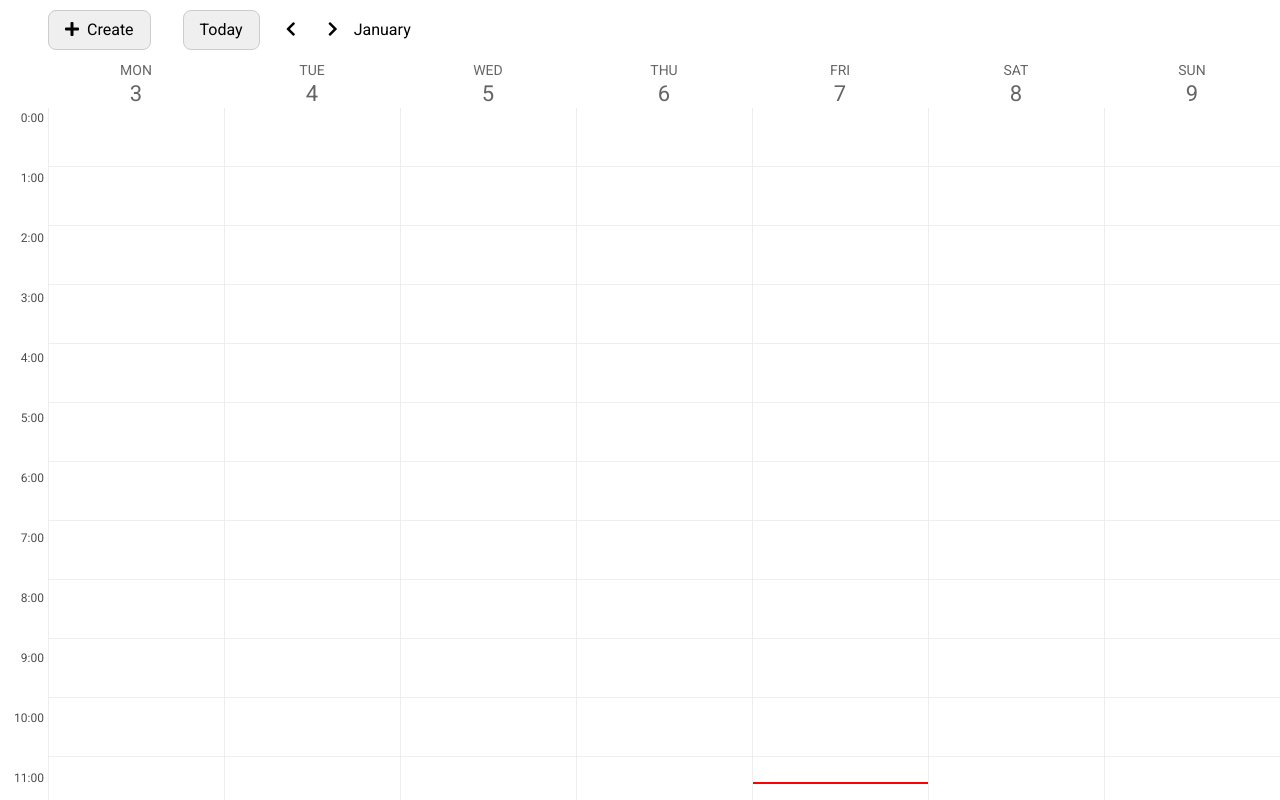
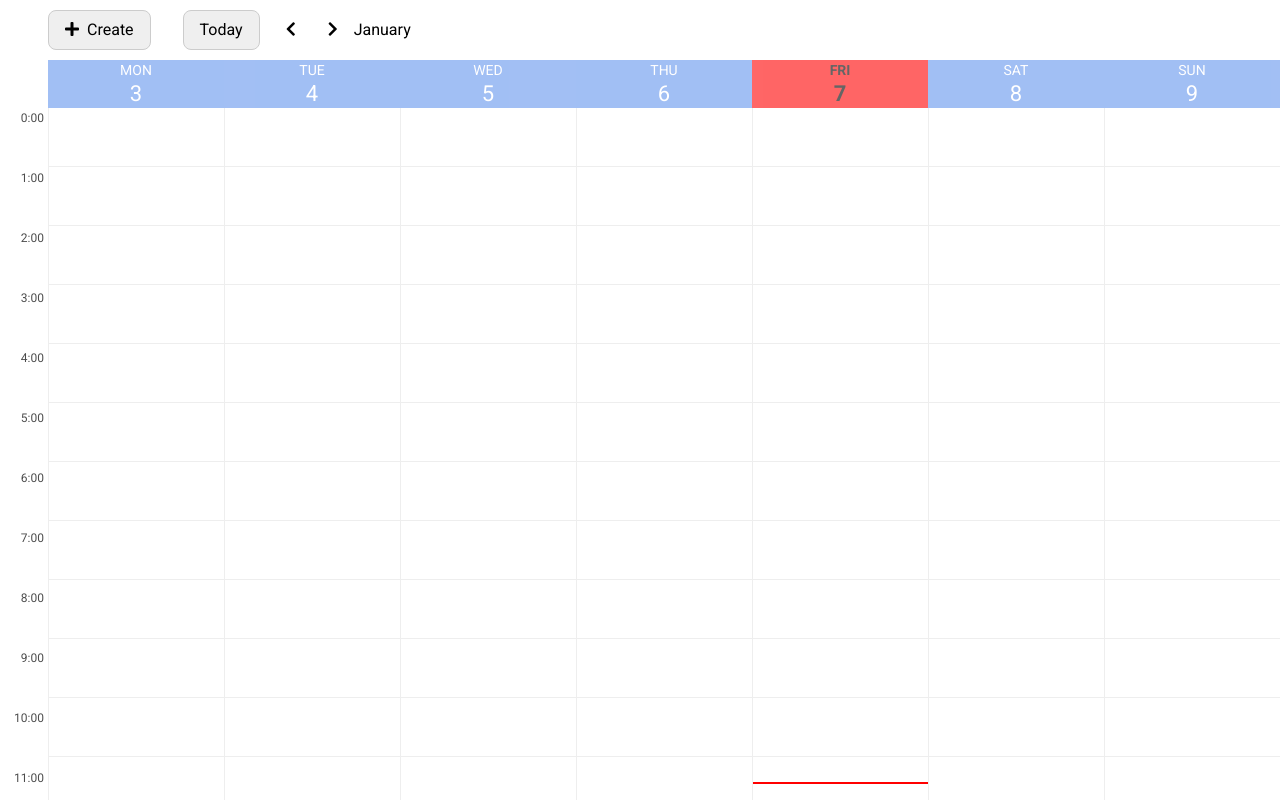
Before and after one commit to arybary/gromcalendar, a React app: page / in a window 1280 px wide. Built offline with nearby package versions, Linux system fonts and the light colour scheme; no server answers.

Commit message:
calendar

```diff
--- a/src/components/calendar/Calendar.jsx
+++ b/src/components/calendar/Calendar.jsx
@@ -6,7 +6,6 @@ import "./calendar.scss";
 import PropTypes from "prop-types";
 
 const Calendar = ({ weekDates, events, onDelete, onCreate }) => {
-
   return (
     <section className="calendar">
       <Navigation weekDates={weekDates} />
--- a/src/components/event/Event.jsx
+++ b/src/components/event/Event.jsx
@@ -21,19 +21,21 @@ const Event = ({
 
   return (
     <>
-      {id ===0 ? (
+      {id === 0 ? (
         <div style={eventStyle} className="red-line"></div>
       ) : (
         <div
           style={eventStyle}
           className="event"
           onClick={() => {
-            setVisibility(!visibility);
+            trueDelete
+              ? setVisibility(!visibility)
+              : alert("Нельзя удалять событие раньше чем за 15 мин до начала");
           }}
         >
           <div className="event__title">{title}</div>
           <div className="event__time">{time}</div>
-          {visibility && trueDelete ? (
+          {visibility ? (
             <button
               className="delete-event-btn "
               onClick={() => {
--- a/src/components/event/event.scss
+++ b/src/components/event/event.scss
@@ -24,4 +24,5 @@
 .delete-event-btn {
   cursor: pointer;
   border: none;
+  z-index: 0;
 }
--- a/src/components/modal/Modal.jsx
+++ b/src/components/modal/Modal.jsx
@@ -39,6 +39,11 @@ const Modal = ({
     events === []
       ? true
       : events.every((el) => {
+          console.log(
+            Date.parse(newTask.dateTo)<
+            Date.parse(el.dateFrom), Date.parse(newTask.dateFrom)>
+            Date.parse(el.dateTo)
+          );
           return (
             Date.parse(newTask.dateTo) < Date.parse(el.dateFrom) ||
             Date.parse(newTask.dateFrom) > Date.parse(el.dateTo)
@@ -47,11 +52,29 @@ const Modal = ({
   const trueIntervalTask =
     intervalTask > 0 && intervalTask < 6 && originalTime && title !== "";
 
+  const dataError = () => {
+    const errorOriginal = !originalTime
+      ? "Два события не могут пересекаться по времени "
+      : "";
+    const errorOneDay =
+      intervalTask > 0
+        ? ""
+        : "Событие должно начаться и закончиться в пределах одного дня ";
+    const errorMaxInterval =
+      intervalTask > 0 ? "" : "Одно событие не может быть дольше 6 часов ";
+    const notTitle = title !== "" ? "" : "Заполни заголовок ";
+    return alert(notTitle + errorOriginal + errorOneDay + errorMaxInterval);
+  };
+
   const createNewTask = (task) => {
+    const time =
+      Date.parse(newTask.dateTo) < Date.parse(new Date())
+        ? alert("создаеться завершенное событие")
+        : null;
     onCreate(task);
     onClose(false);
   };
-
+  console.log(task);
   return (
     <div className="modal overlay">
       <div className="modal__content">
@@ -108,11 +131,7 @@ const Modal = ({
               onClick={(e) => {
                 e.preventDefault();
 
-                trueIntervalTask
-                  ? createNewTask(task)
-                  : alert(
-                      "DATA error:not an empty title, interval maximum 6 hours, original interval"
-                    );
+                trueIntervalTask ? createNewTask(task) : dataError();
               }}
             >
               Create
--- a/src/components/navigation/Navigation.jsx
+++ b/src/components/navigation/Navigation.jsx
@@ -1,16 +1,30 @@
 import React from "react";
 import PropTypes from "prop-types";
 import { days } from "../../utils/dateUtils.js";
+import moment from "moment";
 
 const Navigation = ({ weekDates }) => {
   return (
     <header className="calendar__header">
-      {weekDates.map((dayDate, index) => (
-        <div key={index} className="calendar__day-label day-label">
-          <span className="day-label__day-name">{days[dayDate.getDay()]}</span>
-          <span className="day-label__day-number">{dayDate.getDate()}</span>
-        </div>
-      ))}
+      {weekDates.map((dayDate, index) => {
+        let colorWeek =
+          moment(dayDate).format("MMMM Do YYYY") !==
+          moment(new Date()).format("MMMM Do YYYY")
+            ? { backgroundColor: "cornflowerblue", color: "#fff" }
+            : { backgroundColor: "red", color: "#000",fontWeight:'bold' };
+        return (
+          <div
+            key={index}
+            className="calendar__day-label day-label"
+            style={colorWeek}
+          >
+            <span className="day-label__day-name">
+              {days[dayDate.getDay()]}
+            </span>
+            <span className="day-label__day-number">{dayDate.getDate()}</span>
+          </div>
+        );
+      })}
     </header>
   );
 };
```
